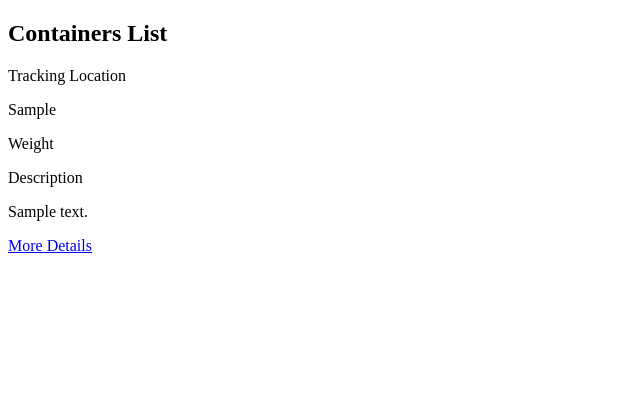
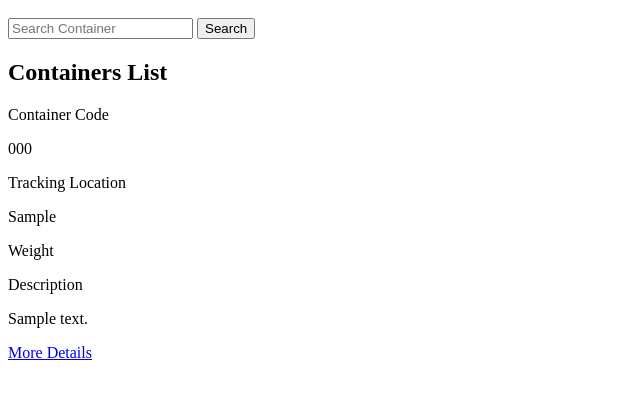
Before and after one commit to FerasAlbuflasa01/LogiSync, a Django app: page /containers/ in a window 1280 px wide. Shown: the part 47-446 px from the top of the page, without its empty margins (0-640 px from the left). Run offline with Django 5.2, Linux system fonts and the light colour scheme; a user stored in the database is signed in; tables that the repository leaves empty hold one stand-in row (values such as "Sample post").

Commit message:
Add code field to the Containers

```diff
--- a/LogiSync/main_app/models.py
+++ b/LogiSync/main_app/models.py
@@ -16,6 +16,7 @@ class Profile(models.Model):
 # Create your models here.
 # -------------------------------------------------------------- Container --------------------------------------------------------------
 class Container(models.Model):
+    code=models.CharField(max_length=20)
     tracking_location = models.CharField(max_length=255)
     description = models.TextField(max_length=255)
     weight_capacity = models.FloatField()
--- a/LogiSync/main_app/templates/main_app/container_list.html
+++ b/LogiSync/main_app/templates/main_app/container_list.html
@@ -1,4 +1,13 @@
 {% extends 'base.html' %} {% block content %}
+
+<br>
+
+<form class="d-flex" method=POST action="{% url 'search_containers' %}">
+  {% csrf_token %}
+
+  <input class="form-control me-2" type="search" placeholder="Search Container" aria-label="Search" name="searched">
+  <button class="btn btn-outline-secondary" type="submit">Search</button>
+</form>
 
 <div class="page-header">
   <h2>Containers List</h2>
@@ -8,6 +17,10 @@
   {% for container in container_list %}
   <div class="container-card">
     <div class="container-info">
+      <div class="field">
+        <label>Container Code</label>
+        <p>{{ container.code }}</p>
+      </div>
       <div class="field">
         <label>Tracking Location</label>
         <p>{{ container.tracking_location }}</p>
--- a/LogiSync/main_app/urls.py
+++ b/LogiSync/main_app/urls.py
@@ -46,5 +46,6 @@ urlpatterns = [
 
 # -------------------------------------------------------------- features --------------------------------------------------------------
     path('search_transports', views.search_transports, name='search_transports'),
+    path('search_containers', views.search_containers, name='search_containers'),
 
 ]
--- a/LogiSync/main_app/views.py
+++ b/LogiSync/main_app/views.py
@@ -69,7 +69,7 @@ def about(request):
 #Containers
 class ContainerCreate(LoginRequiredMixin, CreateView):
     model = Container
-    fields = [ 'tracking_location', 'description', 'weight_capacity','currnt_weight_capacity' ]
+    fields = [ 'code','tracking_location', 'description', 'weight_capacity','currnt_weight_capacity' ]
 
 
     def form_valid(self, form):
@@ -312,3 +312,15 @@ def search_transports(request):
         return render(request,
         'search_tools/search_transports.html',
         {})
+
+def search_containers(request):
+    if request.method == "POST":
+        searched = request.POST['searched']
+        containers = Container.objects.filter(name__contains=searched)
+
+        return render(request, 'search_tools/search_containers.html', {'searched': searched, 'containers': containers})
+
+    else:
+        return render(request,
+        'search_tools/search_containers.html',
+        {})
```
Also changed, not shown: LogiSync/main_app/templates/main_app/container_form.html (+9 -0 lines), LogiSync/main_app/templates/main_app/search_tools/search_containers.html (added, +25 -0 lines).
